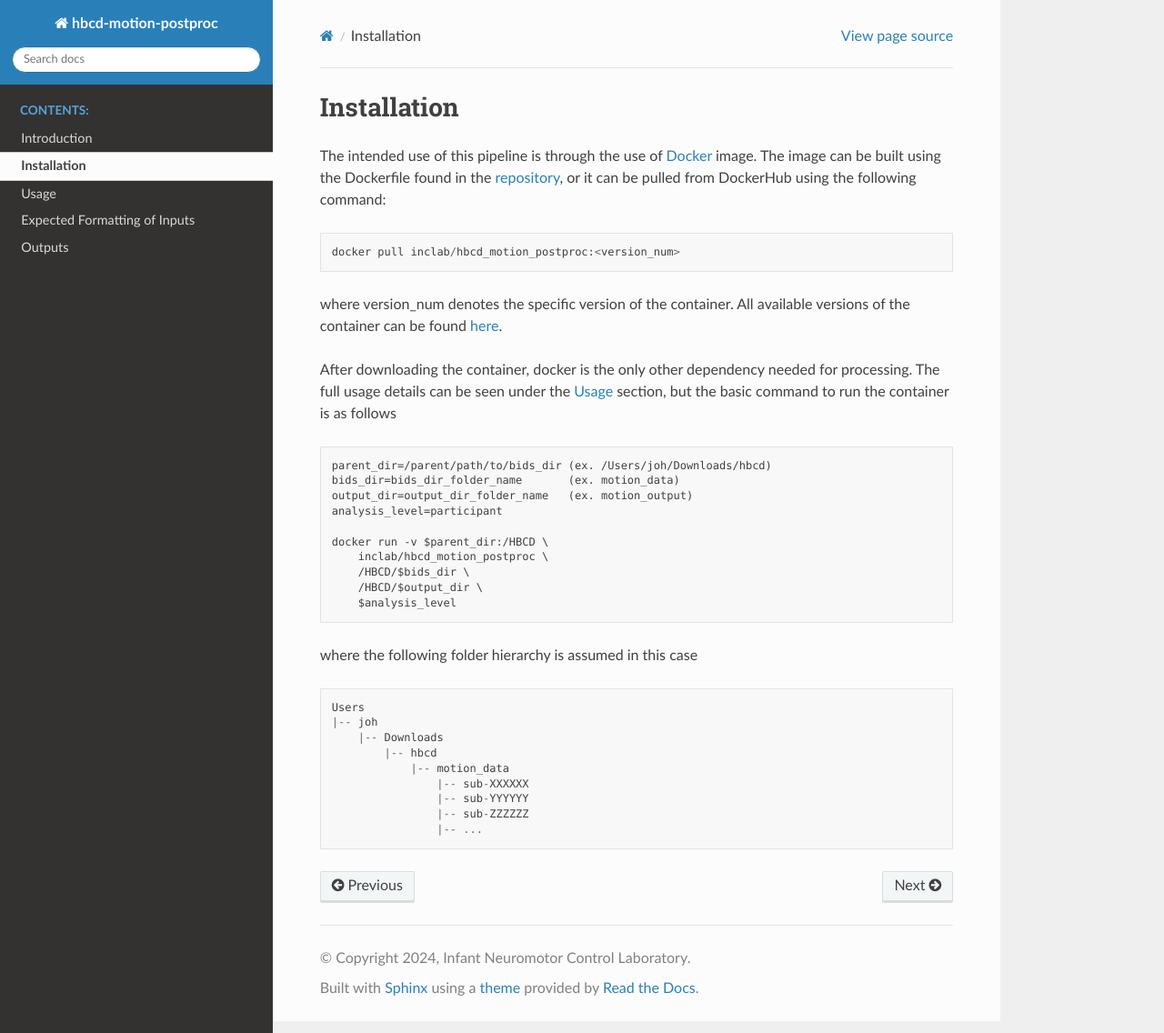
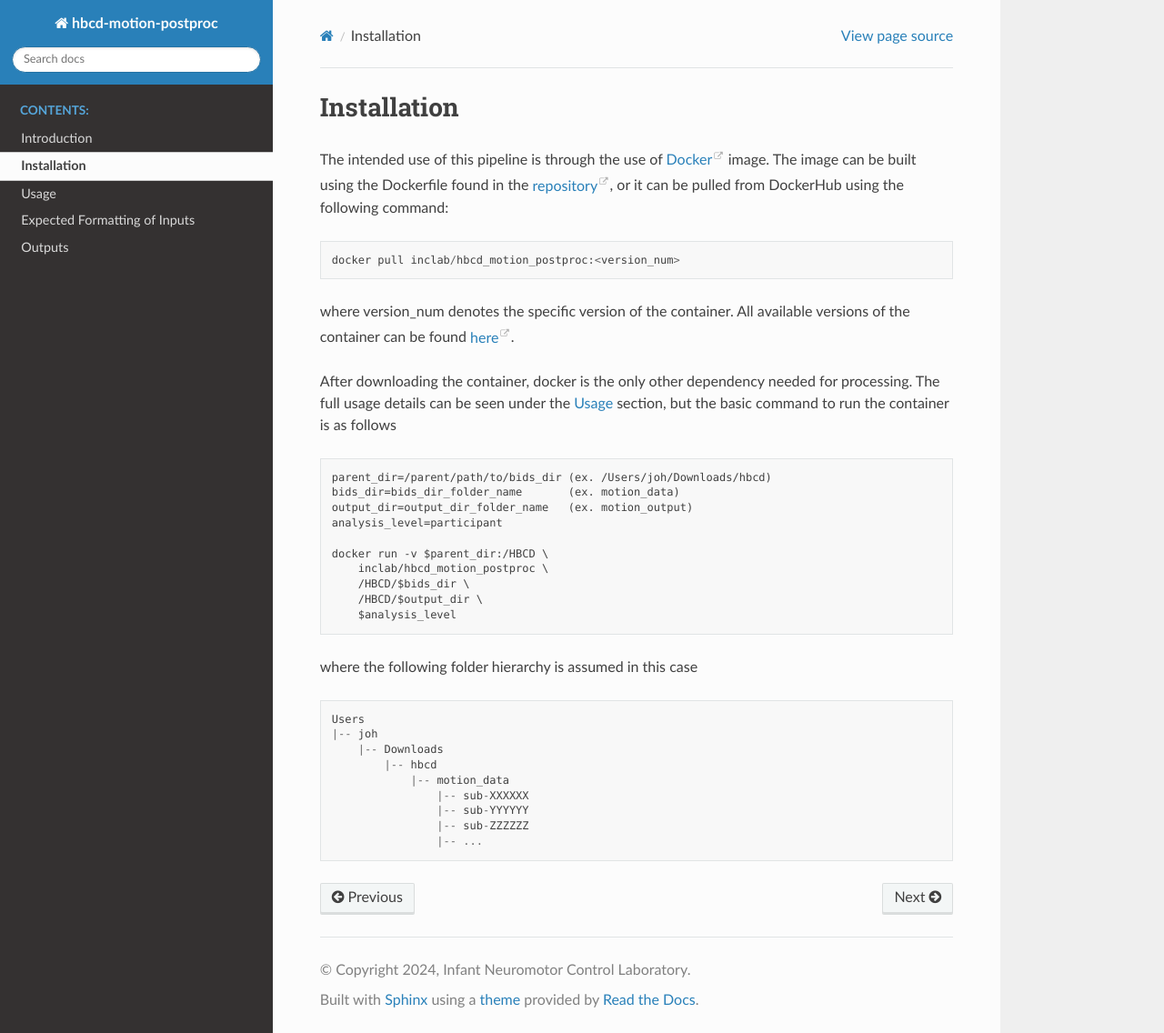
Before and after one commit to ohspc89/hbcd_motion_postproc, a Sphinx documentation site: the page built from docs/source/installation.rst, in a window 1280 px wide and 1136 px high. Shown: the whole window at 91% size. Built offline with Sphinx 7.4.7 and the Read the Docs theme 3.1.0, drawn with Linux system fonts in a browser that asks for light colours.

Commit message:
testing html feature

```diff
--- a/docs/source/conf.py
+++ b/docs/source/conf.py
@@ -19,6 +19,7 @@
     'sphinx.ext.intersphinx',
     'sphinx.ext.napoleon',
     'sphinx.ext.viewcode',
+    'sphinxext.opengraph',
     'sphinxarg.ext'
 ]
 
@@ -34,5 +35,11 @@
 
 html_theme = 'sphinx_rtd_theme'
 
+html_theme_options = {
+        'navigation_depth': 4,
+        'style_external_links': True,
+        'github_url': 'https://github.com/Infant-Neuromotor-Control-Lab/hbcd_motion_postproc'
+        }
+
 # -- Options for EPUB output
 epub_show_urls = 'footnote'
```
